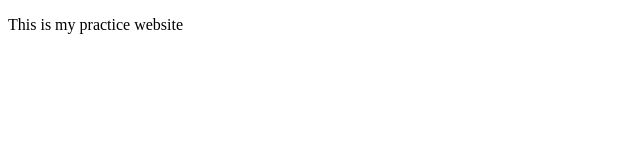
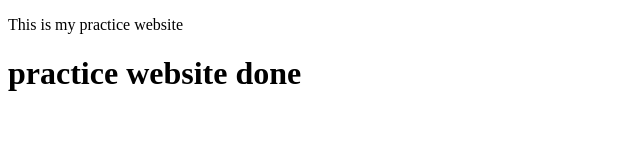
Before and after one commit to Jannatferdous57/my-practice-website, a plain HTML site: page index.html in a window 1280 px wide. Shown: the whole page, without its empty margins (0-640 px from the left). Drawn offline with Linux system fonts and the light colour scheme.

Commit message:
new line added

```diff
--- a/index.html
+++ b/index.html
@@ -7,5 +7,6 @@
 </head>
 <body>
     <p>This is my practice website</p>
+    <h1>practice website done</h1>
 </body>
 </html>
```
